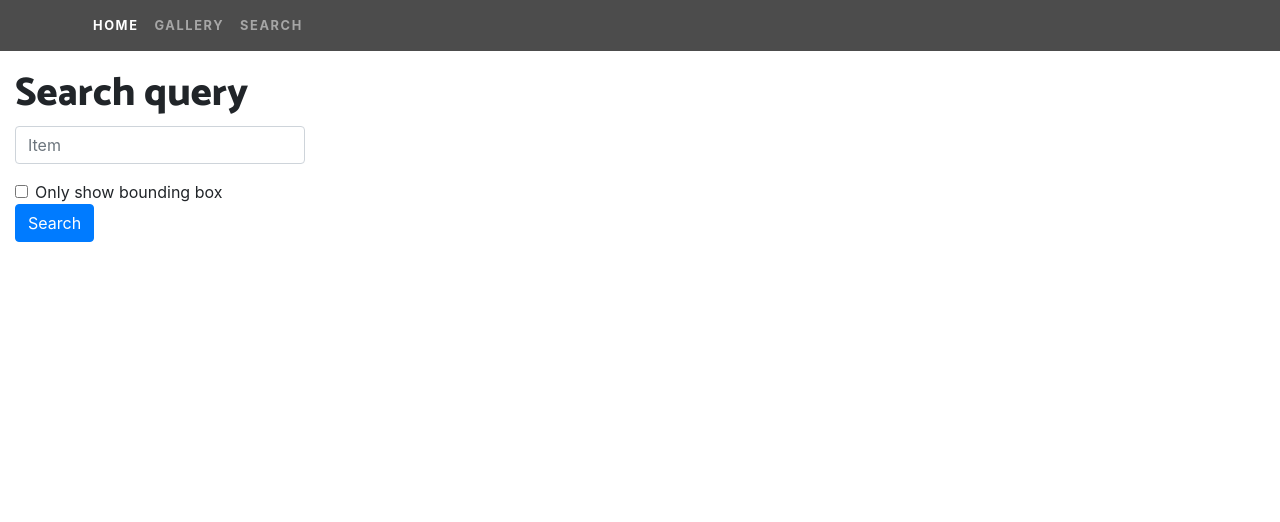
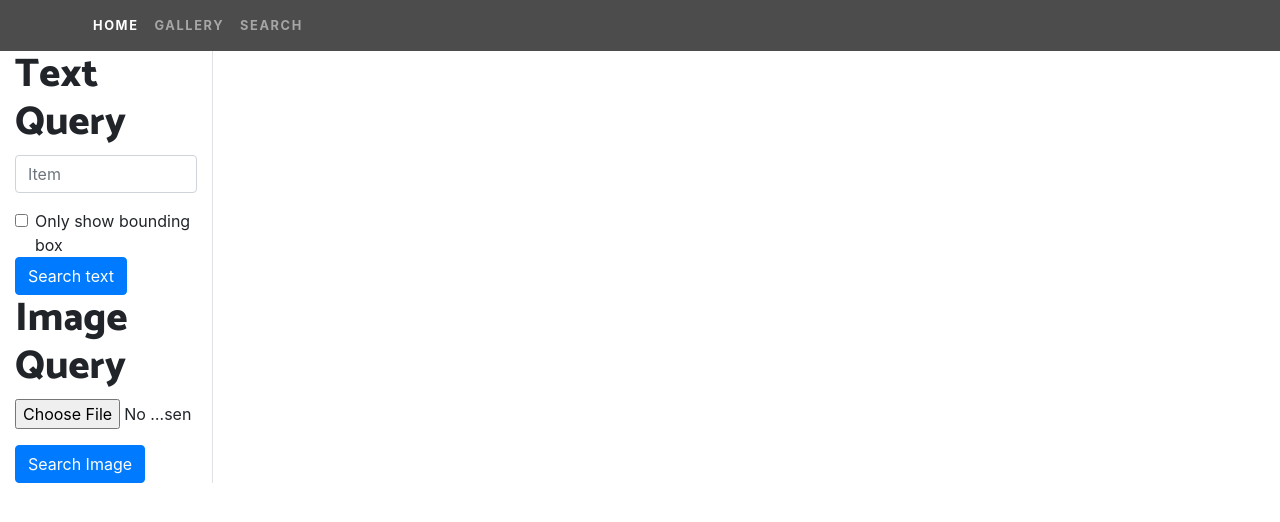
Before and after one commit to JanMaxime/terzani_online_museum, a Flask app: page /search in a window 1280 px wide. Shown: the top 522 px of the page. Run offline with Flask 2, Linux system fonts and the light colour scheme; some libraries are stand-ins or nearby versions.

Commit message:
Improve frontend and add image search frontend

```diff
--- a/website/server.py
+++ b/website/server.py
@@ -1,5 +1,6 @@
 from flask import Flask, redirect, url_for, render_template, request, jsonify
 from flask_pymongo import PyMongo
+from werkzeug.utils import secure_filename
 import os
 import json
 from dotenv import load_dotenv
@@ -14,6 +15,15 @@ sample_annotations = mongo.db["sample_annotations"]
 sample_tags = mongo.db["sample_taggings"]
 
 
+UPLOAD_FOLDER = 'uploads'
+ALLOWED_EXTENSIONS = set(['png', 'jpeg', 'jpg'])
+app.config['UPLOAD_FOLDER'] = UPLOAD_FOLDER
+
+def allowed_file(filename):
+    return '.' in filename and \
+           filename.rsplit('.', 1)[1].lower() in ALLOWED_EXTENSIONS
+
+
 @app.route("/")
 def home():
 	return render_template("home.html")
@@ -25,12 +35,11 @@ def gallery():
 		display_markers = request.form.get("display_markers", False)
 		if display_markers:
 			results = get_markers(sample_annotations)
-			iiif_lat_lng_name = [(result["annotation"]["iiif"], result["annotation"]["landmark_info"]) for result in results]
-			print(iiif_lat_lng_name)
-			return jsonify({"iiif_lat_lng_name" : iiif_lat_lng_name})
+			lat_lng_name = [result["annotation"]["landmark_info"] for result in results]
+			return jsonify({"lat_lng_name" : lat_lng_name})
 		else:
 			results = search_country(request.form["country"], sample_annotations)
-			iiifs_and_links = [(result["annotation"]["iiif"], result["annotation"]["iiif"]["images"][0]["resource"]["service"]["@id"][:-4] + "/full/,1080/0/default.jpg") for result in results]
+			iiifs_and_links = [(json.dumps(result["annotation"]["iiif"]), result["annotation"]["iiif"]["images"][0]["resource"]["service"]["@id"][:-4] + "/full/,360/0/default.jpg") for result in results]
 			return jsonify({"data" : render_template("display_images.html", iiifs_and_links=iiifs_and_links)})
 
 	return render_template("gallery.html")
@@ -43,25 +52,32 @@ def search_page():
 	display_bb = False
 	item = ""
 	if request.method == "POST":
-		item = request.form["item"]
-		display_bb = request.form.get("display_bb", False)
-		photos, searched_items = search_photos(item, sample_tags, sample_annotations)
+		if request.form["submit"] == "text_search":
+			item = request.form["item"]
+			display_bb = request.form.get("display_bb", False)
+			photos, searched_items = search_photos(item, sample_tags, sample_annotations)
 
-		if not display_bb:
-			for res_photo in photos:
-				photo = res_photo["annotation"]
-				new_item = (json.dumps(photo["iiif"]), [photo["iiif"]["images"][0]["resource"]["service"]["@id"][:-4] + "/full/,1080/0/default.jpg"])
-				number_of_results += len(new_item[1])
-				iiif_and_links.append(new_item)
-		else:
-			for res_photo in photos:
-				photo = res_photo["annotation"]
-				for sitem in searched_items:
-					box_key = next( (key for key in photo["obj_boxes"] if sitem in key), None )
-					if box_key:
-						new_item = (json.dumps(photo["iiif"]), [photo["iiif"]["images"][0]["resource"]["service"]["@id"][:-4] + "/" + str (box[0]) + "," + str (box[1]) + "," +str (box[2]) + "," + str (box[3]) + "/max/0/default.jpg" for box in photo["obj_boxes"][box_key]])
-						number_of_results += len(new_item[1])
-						iiif_and_links.append(new_item)
+			if not display_bb:
+				for res_photo in photos:
+					photo = res_photo["annotation"]
+					new_item = (json.dumps(photo["iiif"]), [photo["iiif"]["images"][0]["resource"]["service"]["@id"][:-4] + "/full/,360/0/default.jpg"])
+					number_of_results += len(new_item[1])
+					iiif_and_links.append(new_item)
+			else:
+				for res_photo in photos:
+					photo = res_photo["annotation"]
+					for sitem in searched_items:
+						box_key = next( (key for key in photo["obj_boxes"] if sitem in key), None )
+						if box_key:
+							new_item = (json.dumps(photo["iiif"]), [photo["iiif"]["images"][0]["resource"]["service"]["@id"][:-4] + "/" + str (box[0]) + "," + str (box[1]) + "," +str (box[2]) + "," + str (box[3]) + "/max/0/default.jpg" for box in photo["obj_boxes"][box_key]])
+							number_of_results += len(new_item[1])
+							iiif_and_links.append(new_item)
+		elif request.form["submit"] == "image_search":
+			image_file = request.files["image_file"]
+			if image_file and allowed_file(image_file.filename):
+				#TODO: replace these lines that save the uploaded pictures with the code to colorize the image
+				filename = secure_filename(image_file.filename)
+				image_file.save(os.path.join(app.config['UPLOAD_FOLDER'], filename))
 
 	return render_template("search.html", results = iiif_and_links, number_of_results=number_of_results, display_bb = display_bb, item=item, cold_start = request.method == "GET")
 
--- a/website/templates/base.html
+++ b/website/templates/base.html
@@ -24,13 +24,25 @@
     <meta name="viewport" content="width=device-width, initial-scale=1, shrink-to-fit=no">
     <link type="text/css" rel="stylesheet" href="/static/js/galleria-1.6.1/dist/themes/azur/galleria.azur.min.css">
 
+    <script>
+        $(document).on("click", ".open-iiif", function() {
+            var json = $(this).data('iiif')
+            var link = json["images"][0]["resource"]["@id"]
+            var iiif = JSON.stringify(json, null, 3);
+            document.getElementById("modal_iiif").innerHTML = iiif;
+            document.getElementById("modal_full_img").src = link;
+        });
+    </script>
+
     {% block scripts %}{%endblock%}
+
+
 </head>
 
 <body>
 
     <!-- Navigation -->
-  <nav class="navbar navbar-expand-lg navbar-dark navbar-custom fixed-top">
+    <nav class="navbar navbar-expand-lg navbar-dark navbar-custom">
         <div class="container">
             <ul class="navbar-nav">
                 <li class="nav-item active">
@@ -50,9 +62,35 @@
     </nav>
 
 
+    <!-- Modal -->
+    <div class="modal fade" id="iiif" tabindex="-1" role="dialog" aria-labelledby="exampleModalLongTitle" aria-hidden="true">
+        <div class="modal-dialog" role="document" style="width: auto; max-width: 1000px;">
+            <div class="modal-content">
+                <div class="modal-header">
+                    <h5 class="modal-title" id="exampleModalLongTitle">Photo details</h5>
 
-  {% block body %}
-  {% endblock %}
+                    <button type="button" class="close" data-dismiss="modal" aria-label="Close">
+        <span aria-hidden="true">&times;</span>
+      </button>
+                </div>
+
+                <div class="modal-body">
+                    <img class="img-fluid" id="modal_full_img" src="">
+                    <button class="btn btn-primary" id="colorize">Colorize me !</button>
+                    <button class="btn btn-primary" id="colorize">Search similar photos</button>
+                    <hr class="mt-2 mb-5">
+                    <h1 class="font-weight-light text-center text-lg-left mt-4 mb-0">IIIF annotation</h1>
+                    <hr class="mt-2 mb-5">
+                    <pre id="modal_iiif"></pre>
+
+                </div>
+                <div class="modal-footer">
+                    <button type="button" class="btn btn-secondary" data-dismiss="modal">Close</button>
+                </div>
+            </div>
+        </div>
+    </div>
+    {% block body %} {% endblock %}
 
     <script src="https://cdnjs.cloudflare.com/ajax/libs/popper.js/1.14.7/umd/popper.min.js" integrity="sha384-UO2eT0CpHqdSJQ6hJty5KVphtPhzWj9WO1clHTMGa3JDZwrnQq4sF86dIHNDz0W1" crossorigin="anonymous"></script>
     <script src="https://stackpath.bootstrapcdn.com/bootstrap/4.3.1/js/bootstrap.min.js" integrity="sha384-JjSmVgyd0p3pXB1rRibZUAYoIIy6OrQ6VrjIEaFf/nJGzIxFDsf4x0xIM+B07jRM" crossorigin="anonymous"></script>
--- a/website/templates/search.html
+++ b/website/templates/search.html
@@ -1,20 +1,11 @@
-{% extends "base.html" %} {% block title %}Search{%endblock%} {% block scripts %}
-<div style="padding-top: 70px;"></div>
-<script>
-    $(document).on("click", ".open-iiif", function() {
-        var link = $(this).data('iiif')["images"][0]["resource"]["@id"]
-        console.log(link);
-        var iiif = JSON.stringify($(this).data('iiif'), null, 3);
-        document.getElementById("modal_iiif").innerHTML = iiif;
-        document.getElementById("modal_full_img").src = link;
-    });
-</script>
-{%endblock%} {% block body %}
+{% extends "base.html" %} {% block title %}Search{%endblock%} {% block scripts %} {%endblock%} {% block body %}
 <div class="container-fluid">
     <div class="row">
-        <div class="col-lg-3 col-lg-offset-1" style="overflow: auto;">
-            <h1>Search query</h1>
+        <div class="col-2 border-right">
+            <div class="sticky-top">
+
                 <form action="#" method="POST">
+                    <h1>Text Query</h1>
                     <div class="form-group">
                         <input class="form-control" placeholder="Item" name="item" value="{{item}}" required/>
                     </div>
@@ -23,63 +14,33 @@
                       <input type="checkbox" style="vertical-align: middle;"class="form-check-input float-right" name="display_bb" {% if display_bb%}checked{%endif%}>Only show bounding box
                     </label >
                 </div>
-             <button type="submit" class="btn btn-primary">Search</button>
+             <button type="submit" name="submit" value="text_search" class="btn btn-primary">Search text</button>
             </form>
-      </div>
 
 
+            <form action="#" method="POST" enctype="multipart/form-data">
+              <div class="form-group">
+                <h1>Image Query</h1>
+                        <input type="file" class="form-control-file" name="image_file" accept=".png,.jpg,.jpeg">
+                    </div>
+                    <button type="submit" name="submit" value="image_search" class="btn btn-primary">Search Image</button>
+                </form>
 
-<!-- Modal -->
-<div class="modal fade" id="iiif" tabindex="-1" role="dialog" aria-labelledby="exampleModalLongTitle" aria-hidden="true">
-  <div class="modal-dialog" role="document" style="width: auto; max-width: 1000px;">
-    <div class="modal-content"  >
-      <div class="modal-header">
-        <h5 class="modal-title" id="exampleModalLongTitle">Photo details</h5>
-        <button type="button" class="close" data-dismiss="modal" aria-label="Close">
-          <span aria-hidden="true">&times;</span>
-        </button>
-      </div>
 
-      <div class="modal-body">
-         <img class = "img-fluid" id="modal_full_img" src="" >
-         <hr class="mt-2 mb-5">
-         <h1 class="font-weight-light text-center text-lg-left mt-4 mb-0">IIIF annotation</h1>
-         <hr class="mt-2 mb-5">
-          <pre id="modal_iiif"></pre>
-
-      </div>
-      <div class="modal-footer">
-        <button type="button" class="btn btn-secondary" data-dismiss="modal">Close</button>
-      </div>
-    </div>
             </div>
         </div>
 
-
-<div class="col-lg-9">
+        <div class="col-10">
             {% if results|length > 0%}
             <h1 class="font-weight-light text-center text-lg-left mt-4 mb-0"> {{number_of_results}} Results {% if display_bb %}on {{results|length}} images{%endif%}</h1>
             <hr class="mt-2 mb-5">
-  <div class="row text-center text-lg-left">
-    {% for iiif_and_links in results %}
-      {% for link in iiif_and_links[1] %}
-
-      {% if display_bb %}
-      <div class="col-lg-4 col-md-6 col-12">
-
-      {% else %}
-      <div class="col-12"></div>
-      {%endif%}
-
-          <a  href="#iiif" class="d-block mb-4 h-100 open-iiif" data-iiif="{{iiif_and_links[0]}}" data-toggle="modal">
+            <div class="text-center text-lg-left">
+                {% for iiif_and_links in results %} {% for link in iiif_and_links[1] %}
+                <a href="#iiif" class="col-3 open-iiif" data-iiif="{{iiif_and_links[0]}}" data-toggle="modal">
                     <img class="img-fluid img-thumbnail" src="{{link}}">
                 </a>
 
-        </div>
-
-      {% endfor %}
-    {% endfor %}
-    </div>
+                {% endfor %} {% endfor %}
             </div>
             {%elif not cold_start%}
             <h1 class="font-weight-light text-center text-lg-left mt-4 mb-0">No results</h1>
```
Also changed, not shown: website/templates/display_images.html (+5 -7 lines), website/templates/gallery.html (+25 -29 lines). Lines whose indentation alone changed are shown as unchanged.
